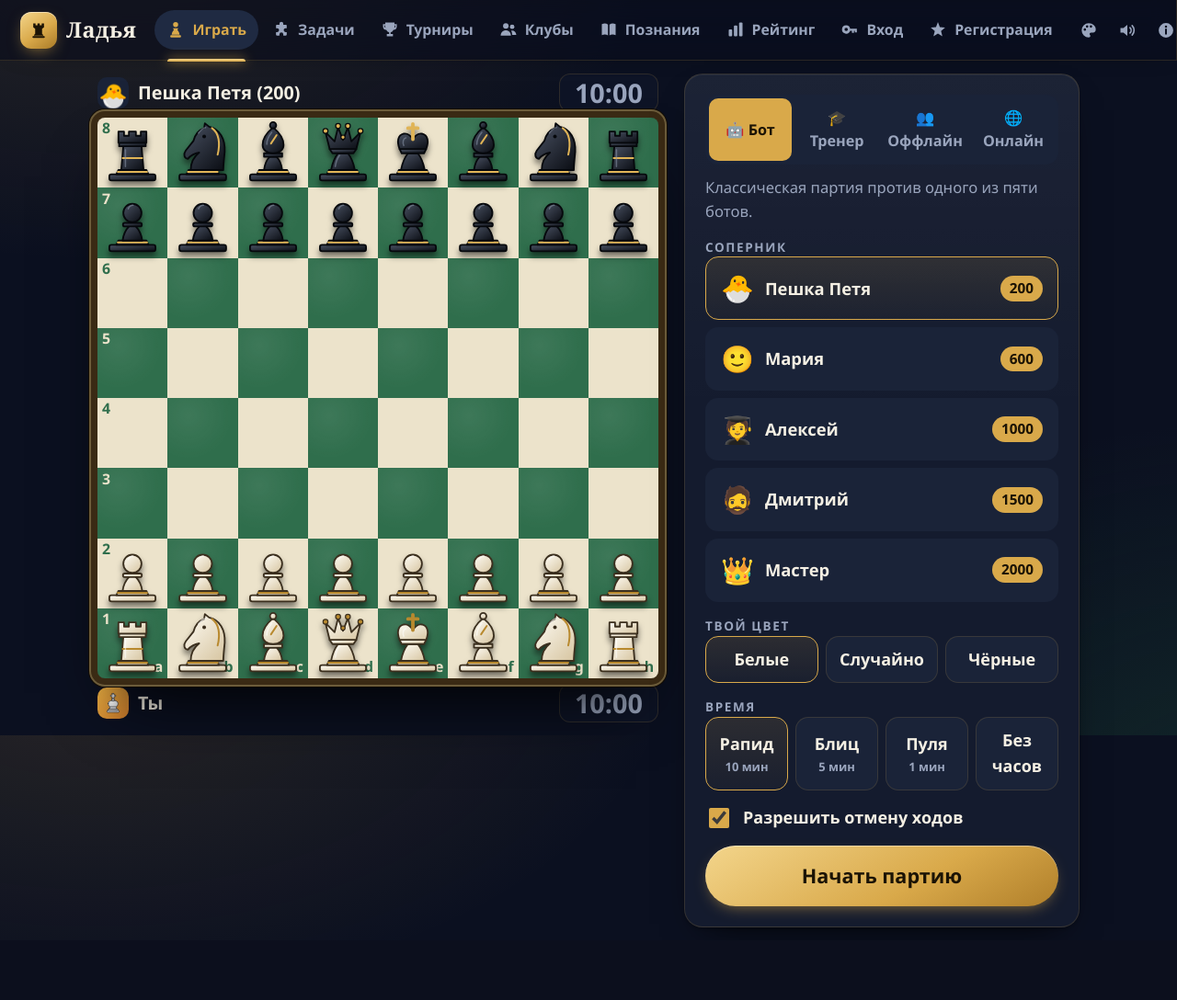
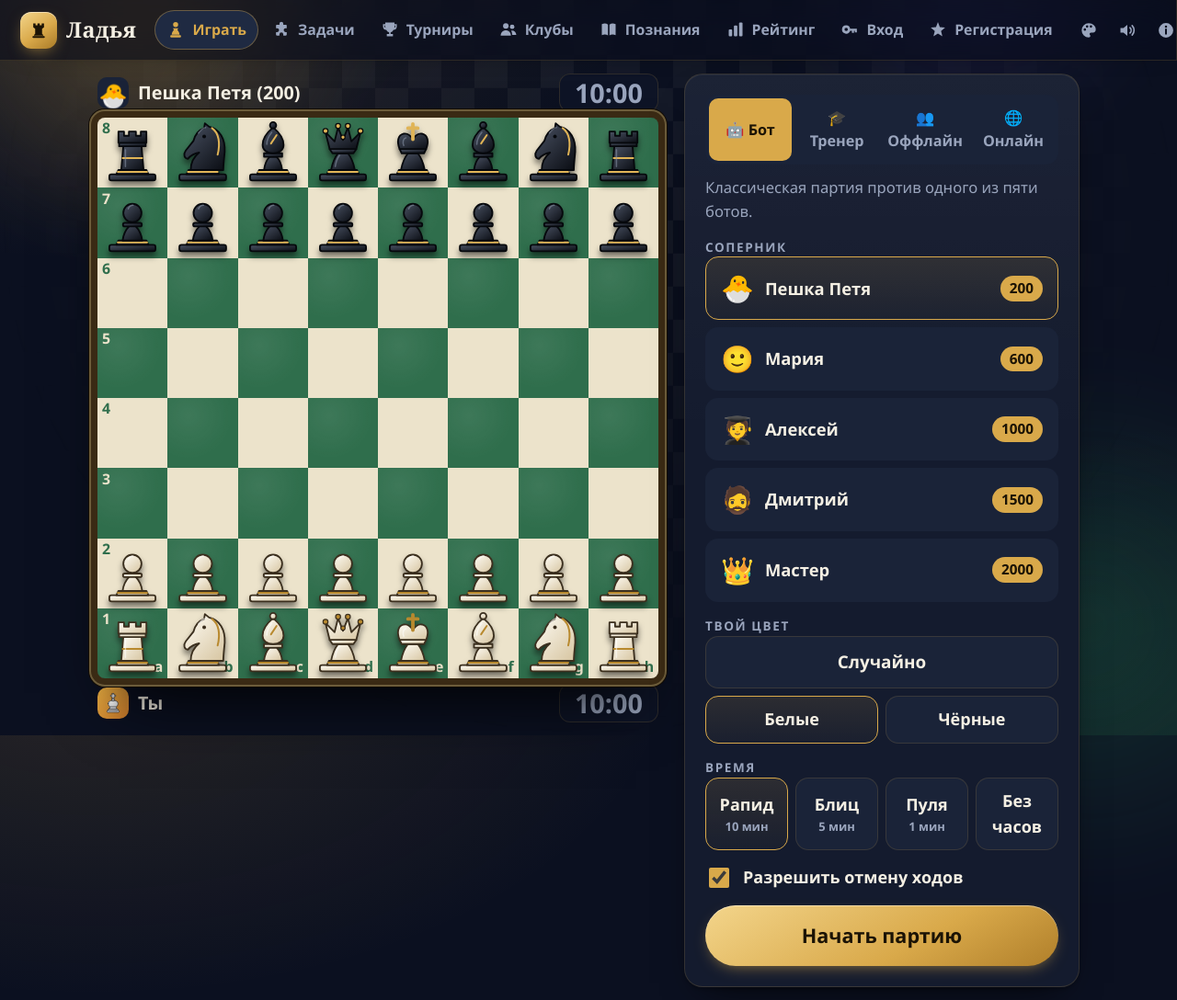
Before and after one commit to fresett/chess-site, a Flask app: page /play in a window 1280 px wide. Shown: the whole page at 92% size. Before the commit the page ends 1010 px from the top, so only its background shows below. Run offline with Flask 3, Linux system fonts and the light colour scheme.

Commit message:
Owner role, animated background, colour picker and polish
- new «владелец» role (red): can do everything, the only one who assigns roles;
  admins can't touch the owner; set via `manage.py set-role fresett owner`
- «тренер» shown as «преподаватель» (creates clubs and tournaments)
- animated background: drifting glow + faint moving chess grid
- colour choice: big «Случайно», small «Белые» / «Чёрные»
- removed the stray underline under the active top-menu item
- button/tile shine on hover, menu shadow on scroll, page title accents

Co-Authored-By: Claude Opus 5.5 <noreply@anthropic.com>

```diff
--- a/ladya/__init__.py
+++ b/ladya/__init__.py
@@ -121,7 +121,7 @@ def create_app(config=None):
                                       (u["id"],)).fetchone()[0]
         return {"user": u, "csrf": session.get("csrf", ""), "avatar": avatar_url(u) if u else None,
                 "presets": sorted(AVATAR_PRESETS, key=lambda s: int(s[1:])), "is_admin": sec.is_admin(u),
-                "is_coach": sec.is_coach(u), "unread": unread, "ROLE_NAMES": sec.ROLE_NAMES,
+                "is_coach": sec.is_coach(u), "is_owner": sec.is_owner(u), "ASSIGNABLE": sec.ASSIGNABLE, "unread": unread, "ROLE_NAMES": sec.ROLE_NAMES,
                 "avatar_url": avatar_url, "now": time.time()}
 
     @app.template_filter("dt")
--- a/ladya/accounts.py
+++ b/ladya/accounts.py
@@ -239,8 +239,8 @@ def delete_account():
         flash("Пароль неверный — аккаунт не удалён.")
         return redirect(url_for("accounts.settings"))
     d = db()
-    if g.user["role"] == "admin" and d.execute(
-            "SELECT COUNT(*) FROM users WHERE role='admin'").fetchone()[0] <= 1:
+    if g.user["role"] in ("owner", "admin") and d.execute(
+            "SELECT COUNT(*) FROM users WHERE role IN ('owner','admin')").fetchone()[0] <= 1:
         flash("Ты единственный администратор — сначала назначь другого.")
         return redirect(url_for("accounts.settings"))
     with tx():
--- a/static/css/style.css
+++ b/static/css/style.css
@@ -635,7 +635,7 @@ a.lrow:hover{background:var(--hover)}
   .rail nav a>span{position:static!important;width:auto!important;height:auto!important;clip:auto!important}
   .rail svg,.rava{width:20px!important;height:20px!important}
   .rail nav a:hover svg,.rail-bottom button:hover svg,.rail-bottom a:hover svg{transform:none}
-  .rail nav a.on::before{left:14px;right:14px;top:auto;bottom:-13px;width:auto;height:3px;border-radius:3px 3px 0 0}
+  .rail nav a.on::before{display:none}                     /* в верхнем меню хватает подсветки самой кнопки */
   /* справа — только значки, подписи остаются для экранных дикторов */
   .rail-bottom a>span,.rail-bottom button>span{position:absolute;width:1px;height:1px;overflow:hidden;clip:rect(0 0 0 0)}
   .rail-bottom a,.rail-bottom button{padding:10px!important}
@@ -649,7 +649,6 @@ a.lrow:hover{background:var(--hover)}
 @media(min-width:801px) and (max-width:1180px){
   .rail nav a>span{position:absolute!important;width:1px!important;height:1px!important;overflow:hidden;clip:rect(0 0 0 0)!important}
   .rail nav a{padding:10px!important}
-  .rail nav a.on::before{left:8px;right:8px}
 }
 
 /* ======================================================================
@@ -688,3 +687,42 @@ a.lrow:hover{background:var(--hover)}
 @media(max-width:1000px){.bento{grid-template-columns:repeat(2,minmax(0,1fr))}.bento .big,.bento .w3{grid-column:span 2}.bento .tall,.bento .w2{grid-column:span 1;grid-row:span 1}}
 @media(max-width:900px){.hero2{grid-template-columns:1fr;text-align:center}.hero2 p{margin-inline:auto}.hero2 .acts,.hero2 .facts{justify-content:center}.stage3d .showcase{max-width:320px}}
 @media(max-width:560px){.bento{grid-template-columns:1fr}.bento .big,.bento .tall,.bento .w2,.bento .w3{grid-column:span 1}}
+
+/* выбор цвета: большая «Случайно» сверху, «Белые» и «Чёрные» — рядом под ней */
+.seg.colors{display:grid;grid-template-columns:1fr 1fr;gap:8px}
+.seg.colors [data-c=r],.seg.colors [data-c=random]{grid-column:1/-1;order:-1;padding:13px;font-size:1.05rem}
+
+/* ---------- роли: владелец — красный ---------- */
+.tag.r-owner{background:linear-gradient(135deg,#ff5a4e,#c81e2b);color:#fff;box-shadow:0 0 12px -2px rgba(230,50,50,.7)}
+.nick-owner{color:#ff5a4e;text-shadow:0 0 18px rgba(255,70,60,.35)}
+
+/* ======================================================================
+   Анимированный фон: медленно плывущие светящиеся пятна + еле заметная
+   шахматная сетка. Слой под всем сайтом, на клики не влияет.
+   ====================================================================== */
+body{position:relative;isolation:isolate}
+body::before,body::after{content:"";position:fixed;z-index:-1;pointer-events:none}
+body::before{inset:-20vmax;background:
+  radial-gradient(28vmax 28vmax at 20% 25%,color-mix(in srgb,var(--accent) 26%,transparent),transparent 70%),
+  radial-gradient(32vmax 32vmax at 80% 70%,rgba(40,140,90,.22),transparent 70%),
+  radial-gradient(24vmax 24vmax at 70% 15%,rgba(110,90,220,.16),transparent 70%);
+  filter:blur(30px);animation:drift 26s ease-in-out infinite alternate}
+body::after{inset:0;opacity:.05;background:repeating-conic-gradient(var(--text) 0 25%,transparent 0 50%) 0 0/72px 72px;
+  -webkit-mask:radial-gradient(ellipse at 50% 30%,#000 10%,transparent 75%);mask:radial-gradient(ellipse at 50% 30%,#000 10%,transparent 75%);
+  animation:gridmove 40s linear infinite}
+@keyframes drift{0%{transform:translate3d(0,0,0) rotate(0)}50%{transform:translate3d(4vmax,-3vmax,0) rotate(8deg)}100%{transform:translate3d(-3vmax,4vmax,0) rotate(-6deg)}}
+@keyframes gridmove{to{background-position:72px 144px}}
+:root[data-theme=paper] body::after{opacity:.04}
+
+/* ---------- ещё немного дизайна ---------- */
+/* блик, пробегающий по кнопке и плиткам при наведении */
+.btn,.bento .card{position:relative;overflow:hidden}
+.btn::after,.bento .card::after{content:"";position:absolute;inset:0;background:linear-gradient(105deg,transparent 35%,rgba(255,255,255,.22) 50%,transparent 65%);transform:translateX(-120%);transition:transform .7s cubic-bezier(.2,.8,.2,1);pointer-events:none}
+.btn:hover::after,.bento .card:hover::after{transform:translateX(120%)}
+/* верхнее меню становится плотнее, когда страницу прокрутили */
+@media(min-width:801px){.rail{transition:box-shadow .3s,background .3s}body.scrolled .rail{box-shadow:0 10px 30px -18px #000}}
+/* мягкое «дыхание» у активной кнопки меню */
+@media(min-width:801px){.rail nav a.on{box-shadow:inset 0 0 0 1px color-mix(in srgb,var(--accent) 40%,transparent)}}
+/* заголовки страниц — с золотым подчёркиванием */
+.pagehead h2{position:relative;padding-bottom:6px}
+.pagehead h2::after{content:"";position:absolute;left:0;bottom:0;width:56px;height:3px;border-radius:3px;background:linear-gradient(90deg,var(--accent),transparent)}
--- a/static/js/ui.js
+++ b/static/js/ui.js
@@ -86,3 +86,8 @@ if (live) {
 document.querySelectorAll('.rail nav a, .rail-bottom a, .rail-bottom button').forEach(a => {
   const s = a.querySelector('span'); if (s && !a.title) a.title = s.textContent;
 });
+// верхнее меню получает тень, когда страницу прокрутили
+(function () {
+  const f = () => document.body.classList.toggle('scrolled', window.scrollY > 8);
+  window.addEventListener('scroll', f, { passive: true }); f();
+})();
--- a/templates/admin/users.html
+++ b/templates/admin/users.html
@@ -16,8 +16,10 @@
       {% if u.must_change_pw %}<span class="tag">сменит пароль при входе</span>{% endif %}
       <br><small class="muted">с {{ u.created|d }} · последний вход {{ u.last_login|dt if u.last_login else '—' }} · рейтинг {{ u.rating }}</small></span>
     <details class="menu"><summary title="Действия">⋯</summary><div>
+      {% if is_owner and u.role != 'owner' %}
       <form method="post" action="{{ url_for('admin.user_action', uid=u.id, action='role') }}" class="inlineform"><input type="hidden" name="csrf" value="{{ csrf }}"><input type="hidden" name="back" value="{{ request.full_path }}">
-        <select name="role" aria-label="Роль">{% for k, v in ROLE_NAMES.items() %}<option value="{{ k }}"{{ ' selected' if u.role == k }}>{{ v }}</option>{% endfor %}</select><button>Сменить роль</button></form>
+        <select name="role" aria-label="Роль">{% for k in ASSIGNABLE %}<option value="{{ k }}"{{ ' selected' if u.role == k }}>{{ ROLE_NAMES[k] }}</option>{% endfor %}</select><button>Выдать роль</button></form>
+      {% endif %}
       <form method="post" action="{{ url_for('admin.user_action', uid=u.id, action='reset') }}" data-confirm="Сбросить пароль {{ u.nick }}? Будет показан временный пароль."><input type="hidden" name="csrf" value="{{ csrf }}"><input type="hidden" name="back" value="{{ request.full_path }}"><button>Сбросить пароль</button></form>
       {% if u.locked_until > now %}<form method="post" action="{{ url_for('admin.user_action', uid=u.id, action='unlock') }}"><input type="hidden" name="csrf" value="{{ csrf }}"><input type="hidden" name="back" value="{{ request.full_path }}"><button>Разблокировать вход</button></form>{% endif %}
       {% if u.blocked %}
--- a/templates/online.html
+++ b/templates/online.html
@@ -48,7 +48,7 @@
           <select id="chtc">{% for label, base, inc, pool in tcs %}<option value="{{ label }}"{{ ' selected' if label == '10+0' }}>{{ label }} · {{ pool }}</option>{% endfor %}</select>
         </label>
         <div class="lbl">Мой цвет</div>
-        <div id="chcolor" class="seg"><button type="button" data-c="white">Белые</button><button type="button" data-c="random" class="on">Случайно</button><button type="button" data-c="black">Чёрные</button></div>
+        <div id="chcolor" class="seg colors"><button type="button" data-c="white">Белые</button><button type="button" data-c="random" class="on">Случайно</button><button type="button" data-c="black">Чёрные</button></div>
         {% if not me.guest %}<label class="check"><input type="checkbox" id="chrated" checked><span>На рейтинг</span></label>{% endif %}
         <button class="btn big">⚔ Создать вызов</button>
         <p id="chmsg" class="muted small"></p>
--- a/templates/play.html
+++ b/templates/play.html
@@ -21,7 +21,7 @@
       <div id="clevel" class="seg"><button data-l="0">Новичок<small>~600</small></button><button data-l="1" class="on">Любитель<small>~1200</small></button><button data-l="2">Сильный<small>~1800</small></button></div>
     </div>
     <div class="m-bot m-coach"><div class="lbl">Твой цвет</div>
-      <div id="colors" class="seg"><button data-c="w" class="on">Белые</button><button data-c="r">Случайно</button><button data-c="b">Чёрные</button></div>
+      <div id="colors" class="seg colors"><button data-c="w" class="on">Белые</button><button data-c="r">Случайно</button><button data-c="b">Чёрные</button></div>
     </div>
     <div class="m-bot m-local"><div class="lbl">Время</div>
       <div id="times" class="seg">
--- a/templates/profile.html
+++ b/templates/profile.html
@@ -9,7 +9,7 @@
     <span class="bigava"><img src="{{ ava }}" alt=""></span>
     {% endif %}
     <div class="grow">
-      <h2>{{ u.nick }}{% if u.role != 'user' %} <span class="tag">{{ ROLE_NAMES[u.role] }}</span>{% endif %}</h2>
+      <h2 class="nick-{{ u.role }}">{{ u.nick }}{% if u.role != 'user' %} <span class="tag r-{{ u.role }}">{{ ROLE_NAMES[u.role] }}</span>{% endif %}</h2>
       <p class="rating-big">🏆 <b>{{ u.rating }}</b> клубный рейтинг · <a href="{{ url_for('pages.leaderboard') }}">таблица</a></p>
       <p class="muted">В клубе с {{ u.created|d }}{% if clubs %} · {% for c in clubs %}<a href="{{ url_for('clubs.view', cid=c.id) }}">{{ c.name }}</a>{{ ', ' if not loop.last }}{% endfor %}{% endif %}</p>
     </div>
```
Also changed, not shown: ladya/admin.py (+10 -3 lines), ladya/security.py (+11 -4 lines), manage.py (+5 -4 lines), tests/test_roles_clubs_tournaments.py (+22 -3 lines), README.md.
